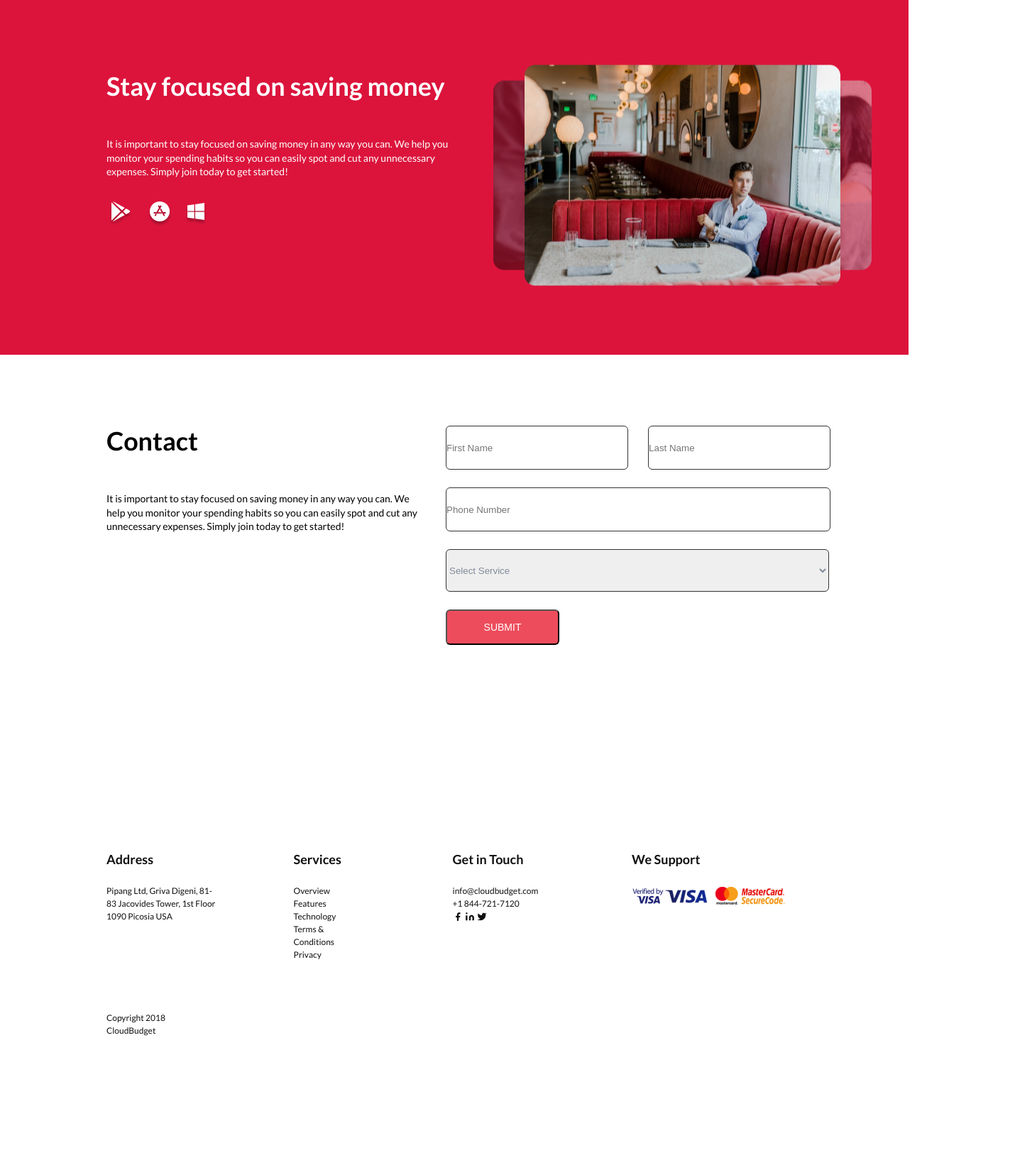
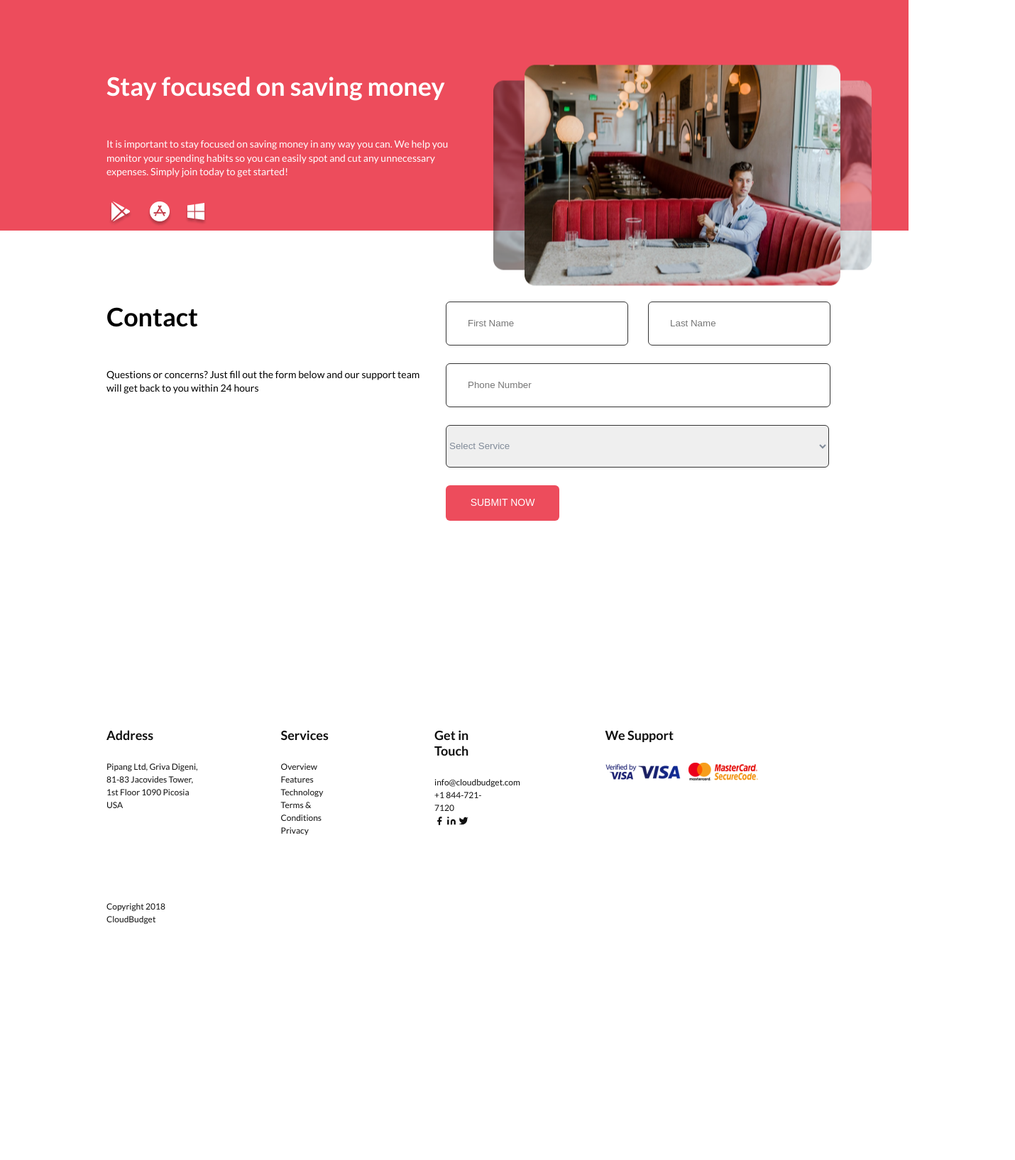
Before and after one commit to YuliiaOsadchuk/hw5, a plain HTML site: page index.html in a window 1280 px wide. Shown: the whole page at 71% size, 1430 px wide, since content can reach past the window. After the commit the page ends 1305 px from the top, so only its background shows below. Drawn offline with Linux system fonts and the light colour scheme.

Commit message:
fixed bugs

```diff
--- a/index.css
+++ b/index.css
@@ -1,19 +1,18 @@
 * {
     margin: 0px;
     padding: 0px;
-  }
+}
 
-.page{
+.page {
     font-family: 'Lato', sans-serif;
 }
 
-.header{
-    background-color: crimson;
+.header {
+    background-color: #ED4C5C;
     width: 100%;
-    height: 500px;
 }
 
-.header .header-text{
+.header .header-text {
     width: 40%;
     display: inline-block;
     padding-top: 100px;
@@ -21,9 +20,7 @@
     padding-right: 30px;
 }
 
-.header .header-text .h-text{
-    width: max-content;
-    height: max-content;
+.header .header-text .h-text {
     font-style: normal;
     font-weight: 600;
     font-size: 36px;
@@ -33,38 +30,37 @@
     display: block;
 }
 
-.header .header-text .h-sub-text{
+.header .header-text .h-sub-text {
     font-style: normal;
     font-weight: normal;
     font-size: 14px;
     line-height: 140%;
     color: #FFFFFF;
-    height: max-content;
     display: block;
 }
 
-.header .header-image{
+.header .header-image {
     display: inline-block;
     position: relative;
+}
 
-}
-.header .header-image .header-img{
+.header .header-image .header-img {
     position: absolute;
     top: 50%;
     transform: translateY(-50%);
 }
 
-.header-icons{
+.header-icons {
     padding-top: 30px;
     padding-left: 150px;
 }
 
-.contact-wrapper{
+.contact-wrapper {
     width: 100%;
     display: flex;
 }
 
-.contact-wrapper .contact{
+.contact-wrapper .contact {
     width: 35%;
     height: 500px;
     display: inline-block;
@@ -72,7 +68,8 @@
     padding-left: 150px;
     padding-right: 30px;
 }
-.contact-wrapper .contact .contact-text{
+
+.contact-wrapper .contact .contact-text {
     font-style: normal;
     font-weight: 600;
     font-size: 36px;
@@ -84,7 +81,7 @@
     padding-bottom: 50px;
 }
 
-.contact-wrapper .contact .contact-sub-text{
+.contact-wrapper .contact .contact-sub-text {
     font-style: normal;
     font-weight: normal;
     font-size: 14px;
@@ -94,28 +91,37 @@
     height: max-content;
 }
 
-.contact-wrapper .contact-input{
+.contact-wrapper .contact-input {
     padding-top: 100px;
     width: 50%;
     height: 500px;
     display: inline-block;
 }
 
-.contact-wrapper .contact-input .name-input .first-name{
+.contact-wrapper .contact-input .name-input .first-name {
     width: 255px;
     height: 60px;
     border: 1px solid #333333;
     border-radius: 6px;
     margin-right: 25px;
 }
-.contact-wrapper .contact-input .name-input .last-name{
+
+.contact-wrapper .contact-input .name-input .first-name::placeholder {
+    padding-left: 30px;
+}
+
+.contact-wrapper .contact-input .name-input .last-name {
     border: 1px solid #333333;
     border-radius: 6px;
     width: 255px;
     height: 60px;
 }
 
-.contact-wrapper .phone-number{
+.contact-wrapper .contact-input .name-input .last-name::placeholder {
+    padding-left: 30px;
+}
+
+.contact-wrapper .phone-number {
     border: 1px solid #333333;
     border-radius: 6px;
     width: 540px;
@@ -123,7 +129,11 @@
     margin-top: 25px;
 }
 
-.contact-wrapper .service-select{
+.contact-wrapper .phone-number::placeholder {
+    padding-left: 30px;
+}
+
+.contact-wrapper .service-select {
     color: rgba(19, 39, 67, 0.5);
     border: 1px solid #333333;
     border-radius: 6px;
@@ -132,17 +142,17 @@
     height: 60px;
 }
 
-.contact-wrapper .contact-input .submit-button{
+.contact-wrapper .contact-input .submit-button {
     width: 160px;
     height: 50px;
     border-radius: 6px;
     background-color: #ED4C5C;
-    border: 1,5px solid #ED4C5C;
+    border: none;
     outline: none;
     margin-top: 25px;
 }
 
-.contact-wrapper .contact-input .submit-button .submit-text{
+.contact-wrapper .contact-input .submit-button .submit-text {
     font-style: normal;
     font-weight: normal;
     font-size: 14px;
@@ -151,21 +161,20 @@
     color: #FFFFFF;
 }
 
-.info-wrapper{
-    width: 100%;
-    height: 435px;
+.info-wrapper {
     padding-top: 100px;
     padding-left: 150px;
     text-align: left;
     display: flex;
 }
-.info-wrapper .address{
+
+.info-wrapper .address {
     width: 12%;
     display: inline-block;
     margin-right: 110px;
 }
 
-.info-wrapper .info-title{
+.info-wrapper .info-title {
     font-style: normal;
     font-weight: bold;
     font-size: 18px;
@@ -174,7 +183,8 @@
     display: block;
     padding-bottom: 25px;
 }
-.info-wrapper .address .address-text{
+
+.info-wrapper .address .address-text {
     font-style: normal;
     font-weight: normal;
     font-size: 12px;
@@ -182,7 +192,8 @@
     color: #101010;
     display: block;
 }
-.info-wrapper .address .copyright-text{
+
+.info-wrapper .address .copyright-text {
     font-style: normal;
     font-weight: normal;
     font-size: 12px;
@@ -191,13 +202,14 @@
     display: block;
     margin-top: 125px;
 }
-.info-wrapper .services{
+
+.info-wrapper .services {
     width: 5%;
     display: inline-block;
     margin-right: 160px;
 }
 
-.info-wrapper .services .services-text{
+.info-wrapper .services .services-text {
     font-style: normal;
     font-weight: normal;
     font-size: 12px;
@@ -206,12 +218,13 @@
     display: block;
 }
 
-.info-wrapper .get-in-touch{
+.info-wrapper .get-in-touch {
     width: 8%;
     display: inline-block;
     margin-right: 150px;
 }
-.info-wrapper .get-in-touch .get-in-touch-text{
+
+.info-wrapper .get-in-touch .get-in-touch-text {
     font-style: normal;
     font-weight: normal;
     font-size: 12px;
@@ -219,21 +232,12 @@
     color: #101010;
     display: block;
 }
-.info-wrapper .get-in-touch .f-icon{
 
-}
-.info-wrapper .get-in-touch .in-icon{
-
-}
-.info-wrapper .get-in-touch .t-icon{
-
-}
-
-.info-wrapper .support{
+.info-wrapper .support {
     width: 24%;
     display: inline-block;
 }
 
-.info-wrapper .support .pay-icon{
+.info-wrapper .support .pay-icon {
     display: block;
 }
--- a/index.html
+++ b/index.html
@@ -10,7 +10,7 @@
 
 <body>
     <div class="page">
-        <div class="header">
+        <header class="header">
             <div class="header-text">
                 <span class="h-text">Stay focused on saving money</span>
                 <span class="h-sub-text">It is important to stay focused on saving money in any way you can. We help
@@ -22,17 +22,14 @@
                 <img class="header-img" src="./img/header-img/Slider.png" alt="Man in a caffe">
             </div>
             <div class="header-icons">
-               <img src="./img/header-img/App Download Link.png" alt="icon for app download link">
+                <img src="./img/header-img/AppDownloadLink.png" alt="icon for app download link">
             </div>
+        </header>
 
-        </div>
-
-        <div class="contact-wrapper">
+        <main class="contact-wrapper">
             <div class="contact">
                 <span class="contact-text">Contact</span>
-                <span class="contact-sub-text">It is important to stay focused on saving money in any way you can. We
-                    help you monitor your spending habits so you can easily spot and cut any unnecessary expenses.
-                    Simply join today to get started!</span>
+                <span class="contact-sub-text">Questions or concerns? Just fill out the form below and our support team will get back to you within 24 hours</span>
             </div>
             <div class="contact-input">
                 <div class="name-input">
@@ -43,16 +40,14 @@
                 <select class="service-select">
                     <option value="select">Select Service</option>
                   </select>
-                <button class="submit-button"><span class="submit-text">submit</span></button>
+                <button class="submit-button"><span class="submit-text">submit now</span></button>
             </div>
-        </div>
+        </main>
 
-        <div class="info-wrapper">
+        <footer class="info-wrapper">
             <div class="address">
                 <div class="info-title">Address</div>
-                <div class="address-text">Pipang Ltd, Griva Digeni,
-                    81-83 Jacovides Tower, 1st Floor
-                    1090 Picosia USA</div>
+                <div class="address-text">Pipang Ltd, Griva Digeni, 81-83 Jacovides Tower, 1st Floor 1090 Picosia USA</div>
                 <div class="copyright-text">Copyright 2018 CloudBudget</div>
             </div>
             <div class="services">
@@ -73,9 +68,9 @@
             </div>
             <div class="support">
                 <span class="info-title">We Support</span>
-                <img class="pay-icon" src="./img/info-img/secure-p-1 1.png" alt="pay information">
+                <img class="pay-icon" src="./img/info-img/secure-p11.png" alt="pay information">
             </div>
-        </div>
+        </footer>
     </div>
 
 </body>
```
Also changed, not shown: img/header-img/AppDownloadLink.png (renamed from img/header-img/App Download Link.png), img/info-img/AppDownloadLink.png (renamed from img/info-img/App Download Link.png), img/info-img/secure-p11.png (added), secure-p-1 1.png (renamed from img/info-img/secure-p-1 1.png).
